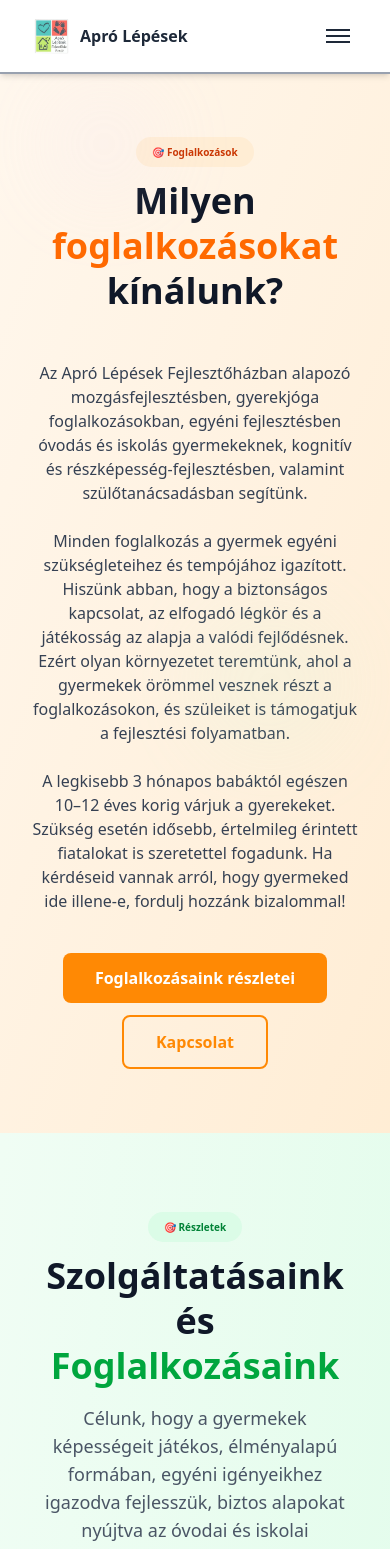
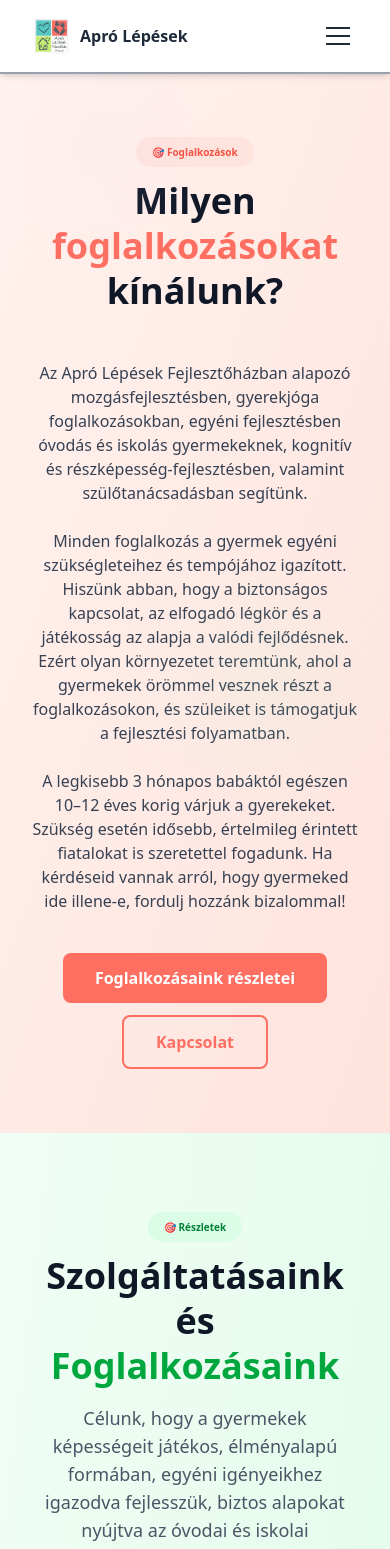
Before and after one commit to krisho-code/aprolepesekfejlesztohaz, a Next.js app: page /foglalkozasok in a window 390 px wide. Shown: the top 1549 px of the page. Built offline with nearby package versions, Linux system fonts and the light colour scheme.

Commit message:
mobile menu button fix and main color change

```diff
--- a/components/AboutSection.tsx
+++ b/components/AboutSection.tsx
@@ -116,7 +116,7 @@ export default function AboutSection() {
                   />
                 </div>
               </div>
-              <div className="absolute -top-3 -right-3 bg-orange-300 text-2xl rounded-full p-2 shadow-md">
+              <div className="absolute -top-3 -right-3 bg-[#ffc9c3] text-2xl rounded-full p-2 shadow-md">
                 ❤️
               </div>
             </div>
--- a/components/ServicesOverview.tsx
+++ b/components/ServicesOverview.tsx
@@ -4,20 +4,20 @@ export default function ServicesOverview() {
   return (
     <section
       id="foglalkozasok-overview"
-      className="py-16 bg-linear-to-br from-orange-50 to-orange-100"
+      className="py-16 bg-linear-to-br from-[#fff2ee] to-[#ffe3dd]"
     >
-      <div className="absolute top-1/2 left-1/2 w-48 h-48 bg-orange-200 rounded-full blur-3xl opacity-5 -z-10"></div>
+      <div className="absolute top-1/2 left-1/2 w-48 h-48 bg-[#ffc9c3] rounded-full blur-3xl opacity-5 -z-10"></div>
 
       <div className="container mx-auto px-8 xl:px-24">
         {/* Header */}
         <div className="mb-12 text-center">
           <div className="inline-block mb-4">
-            <span className="bg-orange-100 text-orange-700 px-4 py-2 rounded-full text-[10px] sm:text-sm font-bold">
+            <span className="bg-[#ffe3dd] text-[#f4513f] px-4 py-2 rounded-full text-[10px] sm:text-sm font-bold">
               🎯 Foglalkozások
             </span>
           </div>
           <h2 className="text-4xl md:text-5xl font-black text-center text-gray-900 leading-tight">
-            Milyen <span className="text-orange-500">foglalkozásokat</span>{" "}
+            Milyen <span className="text-[#fe6f62]">foglalkozásokat</span>{" "}
             kínálunk?
           </h2>
         </div>
@@ -50,13 +50,13 @@ export default function ServicesOverview() {
           <div className="pt-4 flex flex-col md:flex-row items-center justify-center md:space-x-3 gap-3 md:gap-0">
             <Link
               href="/foglalkozasok#services"
-              className="inline-block px-8 py-3 bg-orange-400 text-white font-bold rounded-lg hover:bg-orange-500 transition-all duration-300 transform hover:shadow-lg hover:scale-105 cursor-pointer text-center w-fit"
+              className="inline-block px-8 py-3 bg-[#fe6f62] text-white font-bold rounded-lg hover:bg-[#f4513f] transition-all duration-300 transform hover:shadow-lg hover:scale-105 cursor-pointer text-center w-fit"
             >
               Foglalkozásaink részletei
             </Link>
             <Link
               href="/kapcsolat"
-              className="inline-block px-8 py-3 bg-transparent text-orange-400 border-2 border-orange-400 font-bold rounded-lg hover:bg-white transition-all duration-300 transform hover:shadow-lg hover:scale-105 cursor-pointer text-center w-fit"
+              className="inline-block px-8 py-3 bg-transparent text-[#fe6f62] border-2 border-[#fe6f62] font-bold rounded-lg hover:bg-white transition-all duration-300 transform hover:shadow-lg hover:scale-105 cursor-pointer text-center w-fit"
             >
               Kapcsolat
             </Link>
--- a/components/home/ImageGallery.tsx
+++ b/components/home/ImageGallery.tsx
@@ -17,7 +17,7 @@ const images: ImageCard[] = [
     id: 1,
     src: "/hero1.jpg",
     alt: "Fejlesztés 1",
-    borderColor: "border-orange-300",
+    borderColor: "border-[#ffc9c3]",
     emoji: "😊",
     emojiBackground: "bg-yellow-300",
     position: "top",
--- a/layout/Footer.tsx
+++ b/layout/Footer.tsx
@@ -59,7 +59,7 @@ export default function Footer() {
                   <li key={index}>
                     <Link
                       href={item.href}
-                      className="text-gray-900 hover:text-orange-500 transition-colors duration-300 font-medium text-sm"
+                      className="text-gray-900 hover:text-[#fe6f62] transition-colors duration-300 font-medium text-sm"
                     >
                       {item.label}
                     </Link>
@@ -80,7 +80,7 @@ export default function Footer() {
                   <a
                     href={`/docs/${doc.filename}`}
                     download
-                    className="text-gray-700 hover:text-orange-500 transition-colors duration-300 font-medium text-sm flex items-center gap-2"
+                    className="text-gray-700 hover:text-[#fe6f62] transition-colors duration-300 font-medium text-sm flex items-center gap-2"
                   >
                     <span>{doc.label}</span>
                     <span className="text-xs bg-gray-100 text-gray-700 px-2 py-1 rounded max-[410px]:hidden">
@@ -104,13 +104,13 @@ export default function Footer() {
           <div className="flex gap-4 mt-4 md:mt-0">
             <Link
               href="/impresszum"
-              className="hover:text-orange-500 transition-colors duration-300"
+              className="hover:text-[#fe6f62] transition-colors duration-300"
             >
               Impresszum
             </Link>
             <Link
               href="/adatvedelmitajekoztato"
-              className="hover:text-orange-500 transition-colors duration-300"
+              className="hover:text-[#fe6f62] transition-colors duration-300"
             >
               Adatvédelmi tájékoztató
             </Link>
--- a/layout/Header.tsx
+++ b/layout/Header.tsx
@@ -38,8 +38,8 @@ export default function Header() {
                   href={item.href}
                   className={`px-4 py-2 font-semibold transition-all duration-300 ${
                     item.isButton
-                      ? "ml-2 bg-orange-400 text-white rounded-lg hover:bg-orange-500 transform hover:shadow-lg"
-                      : "text-gray-700 hover:text-orange-500 border-b-2 border-transparent hover:border-orange-500"
+                      ? "ml-2 bg-[#fe6f62] text-white rounded-lg hover:bg-[#f4513f] transform hover:shadow-lg"
+                      : "text-gray-700 hover:text-[#fe6f62] border-b-2 border-transparent hover:border-[#fe6f62]"
                   }`}
                 >
                   {item.label}
--- a/layout/MobileMenu.tsx
+++ b/layout/MobileMenu.tsx
@@ -22,36 +22,36 @@ export default function MobileMenu() {
       {/* Modern Hamburger Button */}
       <button
         onClick={toggleMenu}
-        className="md:hidden flex flex-col gap-1 cursor-pointer focus:outline-none p-2"
+        className="md:hidden relative h-10 w-10 flex items-center justify-center cursor-pointer focus:outline-none p-2"
         aria-label="Toggle menu"
         aria-expanded={isOpen}
       >
         <span
-          className={`w-6 h-0.5 bg-gray-800 transition-all duration-300 ${
-            isOpen ? "rotate-45 translate-y-2" : ""
+          className={`absolute block h-0.5 w-6 bg-gray-800 transition-transform duration-300 ease-in-out origin-center ${
+            isOpen ? "translate-y-0 rotate-45" : "-translate-y-2"
           }`}
         ></span>
         <span
-          className={`w-6 h-0.5 bg-gray-800 transition-all duration-300 ${
-            isOpen ? "opacity-0" : ""
+          className={`absolute block h-0.5 w-6 bg-gray-800 transition-opacity duration-200 ease-in-out origin-center ${
+            isOpen ? "opacity-0" : "opacity-100"
           }`}
         ></span>
         <span
-          className={`w-6 h-0.5 bg-gray-800 transition-all duration-300 ${
-            isOpen ? "-rotate-45 -translate-y-2" : ""
+          className={`absolute block h-0.5 w-6 bg-gray-800 transition-transform duration-300 ease-in-out origin-center ${
+            isOpen ? "translate-y-0 -rotate-45" : "translate-y-2"
           }`}
         ></span>
       </button>
 
       {/* Modern Sliding Mobile Menu */}
       {isOpen && (
-        <nav className="md:hidden absolute top-full left-0 right-0 bg-white border-b-2 border-orange-400 shadow-xl animate-in slide-in-from-top-2 duration-300">
+        <nav className="md:hidden absolute top-full left-0 right-0 bg-white border-b-2 border-[#fe6f62] shadow-xl animate-in slide-in-from-top-2 duration-300">
           <ul className="flex flex-col py-2">
             {menuItems.map((item, index) => (
               <li key={index}>
                 <Link
                   href={item.href}
-                  className="flex items-center gap-3 px-6 py-3 text-gray-800 font-semibold hover:bg-orange-50 hover:text-orange-500 transition-all duration-200 border-l-4 border-transparent hover:border-orange-400"
+                  className="flex items-center gap-3 px-6 py-3 text-gray-800 font-semibold hover:bg-[#ffe3dd] hover:text-[#fe6f62] transition-all duration-200 border-l-4 border-transparent hover:border-[#fe6f62]"
                   onClick={() => setIsOpen(false)}
                 >
                   {item.label}
```
Also changed, not shown: components/home/HeroSection.tsx (+5 -5 lines), components/services/Documents.tsx (+8 -8 lines).
